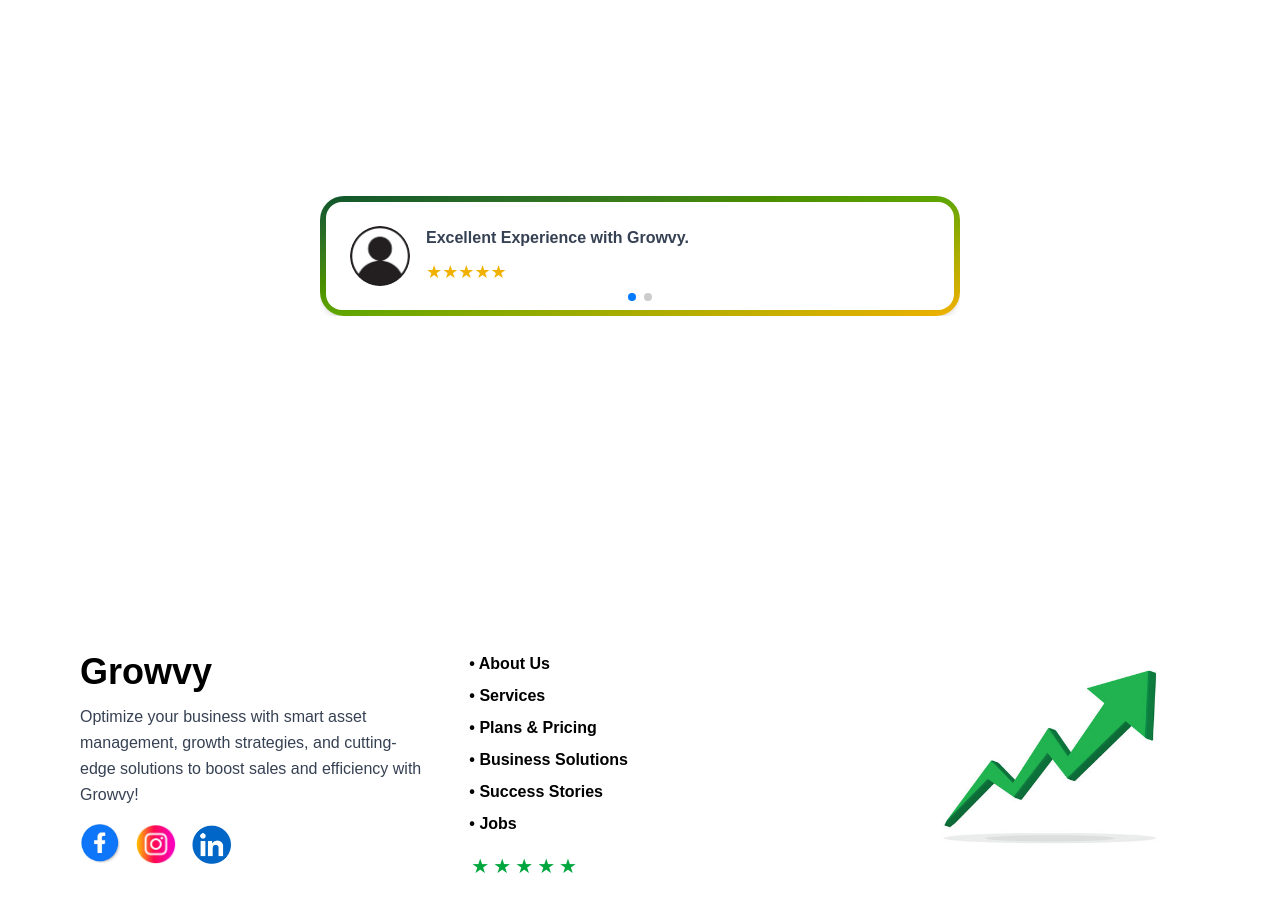
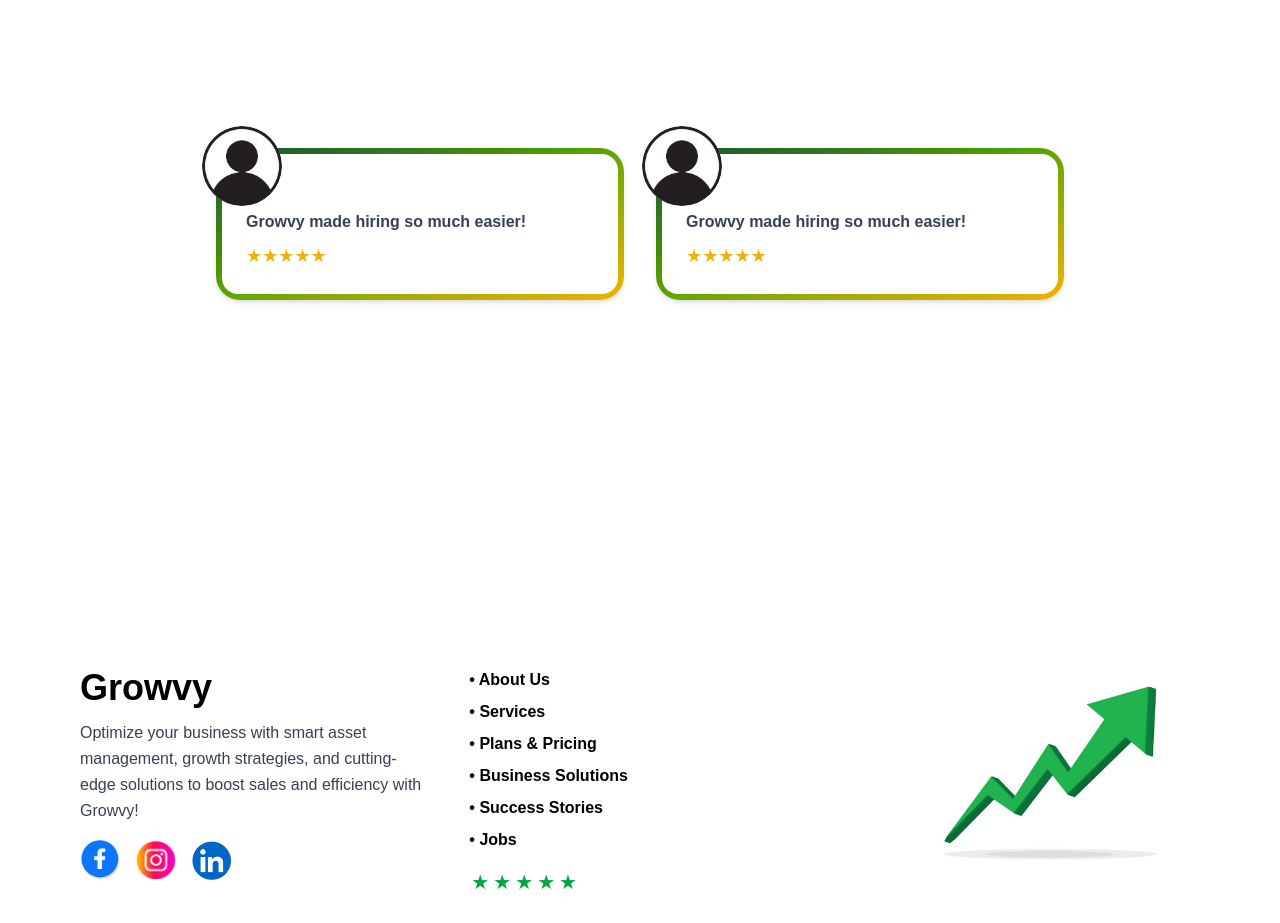
Before and after one commit to maryamsafdar/growvy-website, a Next.js app: page /success in a window 1280 px wide. Shown: the part 1060-1983 px from the top of the page. Built offline with nearby package versions, Linux system fonts and the light colour scheme.

Commit message:
first commit

```diff
--- a/src/component/Testimonal.tsx
+++ b/src/component/Testimonal.tsx
@@ -1,64 +1,109 @@
-"use client";
-import { Swiper, SwiperSlide } from "swiper/react";
-import { Pagination } from "swiper/modules";
+// "use client";
+// import { Swiper, SwiperSlide } from "swiper/react";
+// import { Pagination } from "swiper/modules";
+// import Image from "next/image";
+
+// import "swiper/css";
+// import "swiper/css/pagination";
+
+// export default function TestimonialsSlider() {
+//   return (
+//     <section className="max-w-2xl mx-auto px-4 py-12">
+
+//       <Swiper
+//         modules={[Pagination]}
+//         spaceBetween={30}
+//         slidesPerView={1}
+//         pagination={{ clickable: true }}
+//         loop={true}
+//       >
+//         {/* Slide 1 */}
+//         <SwiperSlide>
+//           <div className="bg-gradient-to-br from-green-900 via-lime-600 to-yellow-500 p-[6px] rounded-3xl shadow-md">
+//             <div className="bg-white rounded-2xl p-6 flex items-start gap-4">
+//               <Image
+//                 src="/User.jpg"
+//                 alt="User 1"
+//                 width={60}
+//                 height={60}
+//                 className="rounded-full object-cover"
+//               />
+//               <div>
+//                 <p className="text-gray-700 font-semibold mb-2">
+//                   Excellent Experience with Growvy.
+//                 </p>
+//                 <div className="text-yellow-500 text-lg">{'\u2605'.repeat(5)}</div>
+//               </div>
+//             </div>
+//           </div>
+//         </SwiperSlide>
+
+//         {/* Slide 2 */}
+//         <SwiperSlide>
+//           <div className="bg-gradient-to-br from-green-900 via-lime-600 to-yellow-500 p-[6px] rounded-3xl shadow-md">
+//             <div className="bg-white rounded-2xl p-6 flex items-start gap-4">
+//               <Image
+//                 src="/User.jpg"
+//                 alt="User 2"
+//                 width={60}
+//                 height={60}
+//                 className="rounded-full border-4 border-black object-cover"
+//               />
+//               <div>
+//                 <p className="text-gray-700 font-semibold mb-2">
+//                   Growvy made hiring so much easier!
+//                 </p>
+//                 <div className="text-yellow-500 text-lg">{'\u2605'.repeat(5)}</div>
+//               </div>
+//             </div>
+//           </div>
+//         </SwiperSlide>
+//       </Swiper>
+//     </section>
+//   );
+// }
 import Image from "next/image";
 
-import "swiper/css";
-import "swiper/css/pagination";
-
-export default function TestimonialsSlider() {
+export default function Testimonials() {
   return (
-    <section className="max-w-2xl mx-auto px-4 py-12">
-
-      <Swiper
-        modules={[Pagination]}
-        spaceBetween={30}
-        slidesPerView={1}
-        pagination={{ clickable: true }}
-        loop={true}
-      >
-        {/* Slide 1 */}
-        <SwiperSlide>
+    <section className="grid grid-cols-1 md:grid-cols-2 gap-8 px-6 pb-20 max-w-4xl mx-auto">
+      {/* Testimonial 1 */}
       <div className="bg-gradient-to-br from-green-900 via-lime-600 to-yellow-500 p-[6px] rounded-3xl shadow-md">
-            <div className="bg-white rounded-2xl p-6 flex items-start gap-4">
+        <div className="bg-white rounded-2xl p-6 pt-12 relative">
+          {/* User Image in Corner */}
           <Image
             src="/User.jpg"
-                alt="User 1"
-                width={60}
-                height={60}
-                className="rounded-full object-cover"
+            alt="User"
+            width={80}
+            height={80}
+            className="rounded-full object-cover absolute -top-7 -left-5"
           />
-              <div>
-                <p className="text-gray-700 font-semibold mb-2">
-                  Excellent Experience with Growvy.
+
+          <p className="text-gray-700 font-semibold mb-2 mt-2">
+            Growvy made hiring so much easier!
           </p>
-                <div className="text-yellow-500 text-lg">{'\u2605'.repeat(5)}</div>
+          <div className="text-yellow-500 text-lg">{"\u2605".repeat(5)}</div>
         </div>
       </div>
-          </div>
-        </SwiperSlide>
 
-        {/* Slide 2 */}
-        <SwiperSlide>
+      {/* Testimonial 2 */}
       <div className="bg-gradient-to-br from-green-900 via-lime-600 to-yellow-500 p-[6px] rounded-3xl shadow-md">
-            <div className="bg-white rounded-2xl p-6 flex items-start gap-4">
+        <div className="bg-white rounded-2xl p-6 pt-12 relative">
+          {/* User Image in Corner */}
           <Image
             src="/User.jpg"
-                alt="User 2"
-                width={60}
-                height={60}
-                className="rounded-full border-4 border-black object-cover"
+            alt="User"
+            width={80}
+            height={80}
+            className="rounded-full object-cover absolute -top-7 -left-5"
           />
-              <div>
-                <p className="text-gray-700 font-semibold mb-2">
+
+          <p className="text-gray-700 font-semibold mb-2 mt-2">
             Growvy made hiring so much easier!
           </p>
-                <div className="text-yellow-500 text-lg">{'\u2605'.repeat(5)}</div>
+          <div className="text-yellow-500 text-lg">{"\u2605".repeat(5)}</div>
         </div>
       </div>
-          </div>
-        </SwiperSlide>
-      </Swiper>
     </section>
   );
 }
```
Lines whose indentation alone changed are shown as unchanged.
